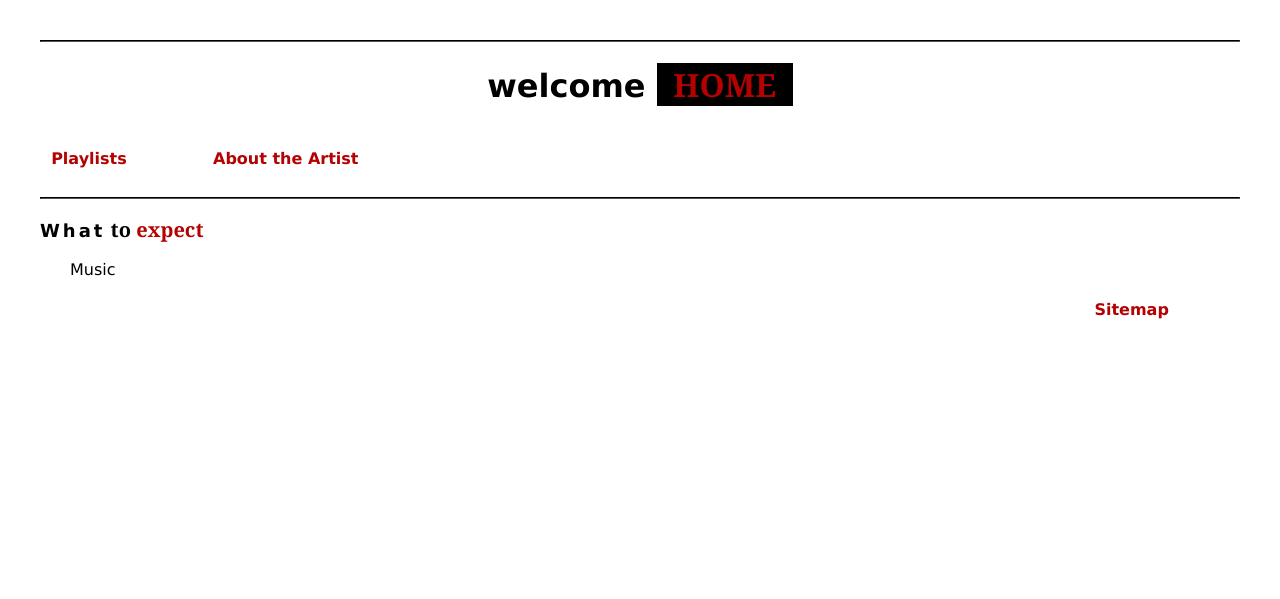
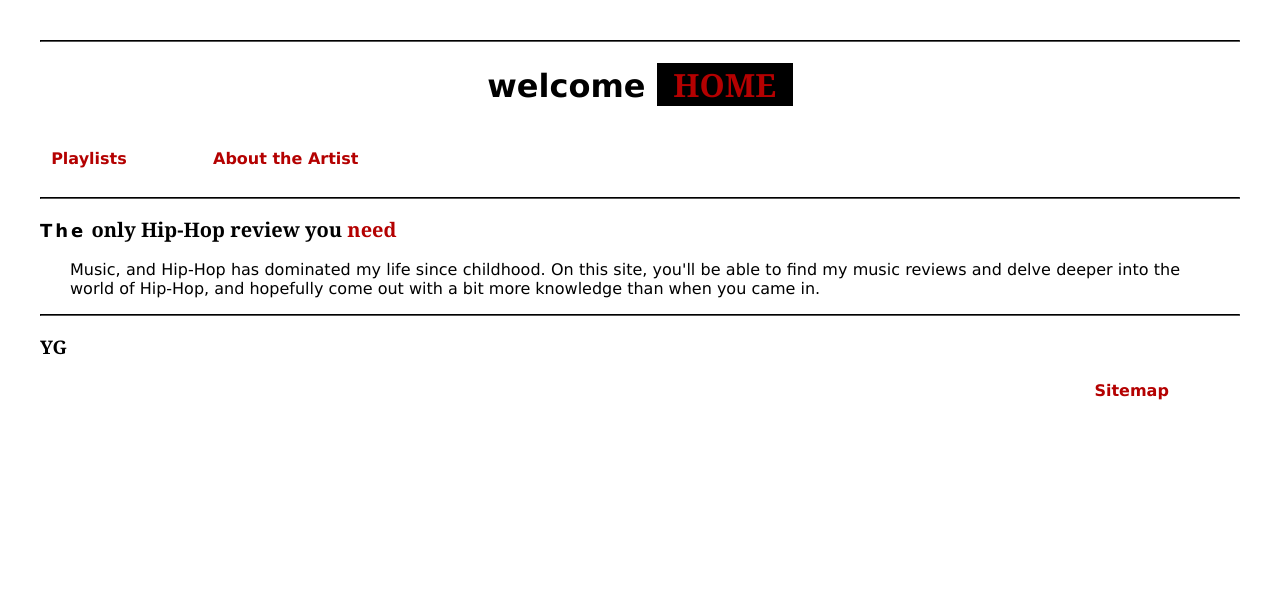
Before and after one commit to smcdermott3/project, a PHP site: page / in a window 1280 px wide. Shown: the top 599 px of the page. Run offline with PHP 8.4, Linux system fonts and the light colour scheme.

Commit message:
index fleshing out

```diff
--- a/index.html
+++ b/index.html
@@ -18,9 +18,14 @@
 </nav>
 
 <hr>
-  <h2><span id="first_word">What</span> to <span id="last_word"> expect</span></h2>
-  <p> Music
-
+  <h2><span id="first_word">The</span> only Hip-Hop review you <span id="last_word"> need</span></h2>
+  <p> Music, and Hip-Hop has dominated my life since childhood. On this site, you'll be able to find my
+      music reviews and delve deeper into the world of Hip-Hop, and hopefully come out with a bit more knowledge
+      than when you came in.
+<hr>
+<h3>
+    YG
+</h3>
 
 
 
--- a/project_sitemap.html
+++ b/project_sitemap.html
@@ -11,6 +11,7 @@
     <h1>welcome to the <span id="title">&nbsp; SITEMAP &nbsp; </span> </h1>
     <nav>
         <ul>
+            <li> <h4 style="text-align: center;"><a href="index.html"> &nbsp; Home &nbsp; </a></h4> </li>
             <li> <h4 style="text-align: center;"><a href="proposal.html"> &nbsp; Proposal &nbsp; </a></h4> </li>
             <li> <h4 style="text-align: center;"><a href="NSFW.html"> &nbsp; Playlists &nbsp; </a></h4> </li>
             <li> <h4 style="text-align: center;"><a href="about_the_artist.html"> &nbsp; About the Artist &nbsp; </a></h4> </li>
--- a/styles/rtd.css
+++ b/styles/rtd.css
@@ -3,28 +3,38 @@
     h1 {text-align: center; color: black; font-family: Verdana, Geneva, Tahoma, sans-serif;}
     #title {color: rgb(180, 1, 1); background-color: black; font-family: Georgia;}
     h2 {font-family: Georgia; font-size: 20px;}
+    h3 {color: black; font-family: Georgia;}
+    h4 {font-family: Verdana; text-align: right; margin-right: 60px;}
+
     p {font-family: Verdana; margin-left: 30px; margin-right: 60px;
         text-align: justify;}
     body {margin:  40px;}
     #last_word {color: rgb(180, 1, 1); font-family: Georgia; font: 1em;}
     #first_word {letter-spacing: 3px; font-family: Verdana; font-size: 0.9em;}
-    h4 {font-family: Verdana; text-align: right; margin-right: 60px;}
+
     a {color: rgb(180, 1, 1); text-decoration: none;}
     a:hover {background-color: black; color: rgb(180, 1, 1); text-decoration: none;}
+    button {background-color: rgb(180,1,1);
+        color: black; font-family: Georgia; font-weight: bold; border: black; border-radius: 5%;}
+    button:hover {background-color: rgb(114, 1, 1); border-radius: 20%;}
+    #fixedbutton {position: fixed; bottom: 10px; right: 10px;}
+
+    nav ul {list-style-type: none; margin: 0; padding: 0;}
+    nav li {display: inline-block;}
+
+    .card {box-shadow: 0 4px 8px 0 rgb(0, 0, 1); transition: .2s; margin: 20px;}
+    .card:hover {box-shadow: 0 8px 16px 0 rgb(0, 0, 2);}
+    .container {padding: 2px 16px;}
+
+
+
+    /* below is dark mode */
     .dark-mode {background-color: rgb(0, 0, 0); color: rgb(230, 230, 230);}
     .dark-mode>h1 {color: rgb(230, 230, 230);}
     .dark-mode #title {color: black; background-color: rgb(180, 1, 1);}
     .dark-mode a:hover {background-color: whitesmoke;}
     .dark-mode hr {color: rgb(230, 230, 230); border-color: white;}
-    button {background-color: rgb(180,1,1);
-        color: black; font-family: Georgia; font-weight: bold; border: black; border-radius: 5%;}
-    button:hover {background-color: rgb(114, 1, 1); border-radius: 20%;}
-    #fixedbutton {position: fixed; bottom: 10px; right: 10px;}
-    nav ul {list-style-type: none; margin: 0; padding: 0;}
-    nav li {display: inline-block;}
-    .card {box-shadow: 0 4px 8px 0 rgb(0, 0, 1); transition: .2s; margin: 20px;}
-    .card:hover {box-shadow: 0 8px 16px 0 rgb(0, 0, 2);}
-    .container {padding: 2px 16px;}
     .dark-mode .card {background-color: rgb(22, 22, 22);}
     .dark-mode .card:hover {box-shadow: 0 8px 16px 0 rgb(77, 77, 77);}
     .dark-mode .container {padding: 2px 16px}
+    .dark-mode h3 {color:  rgb(180, 1, 1);}
```
